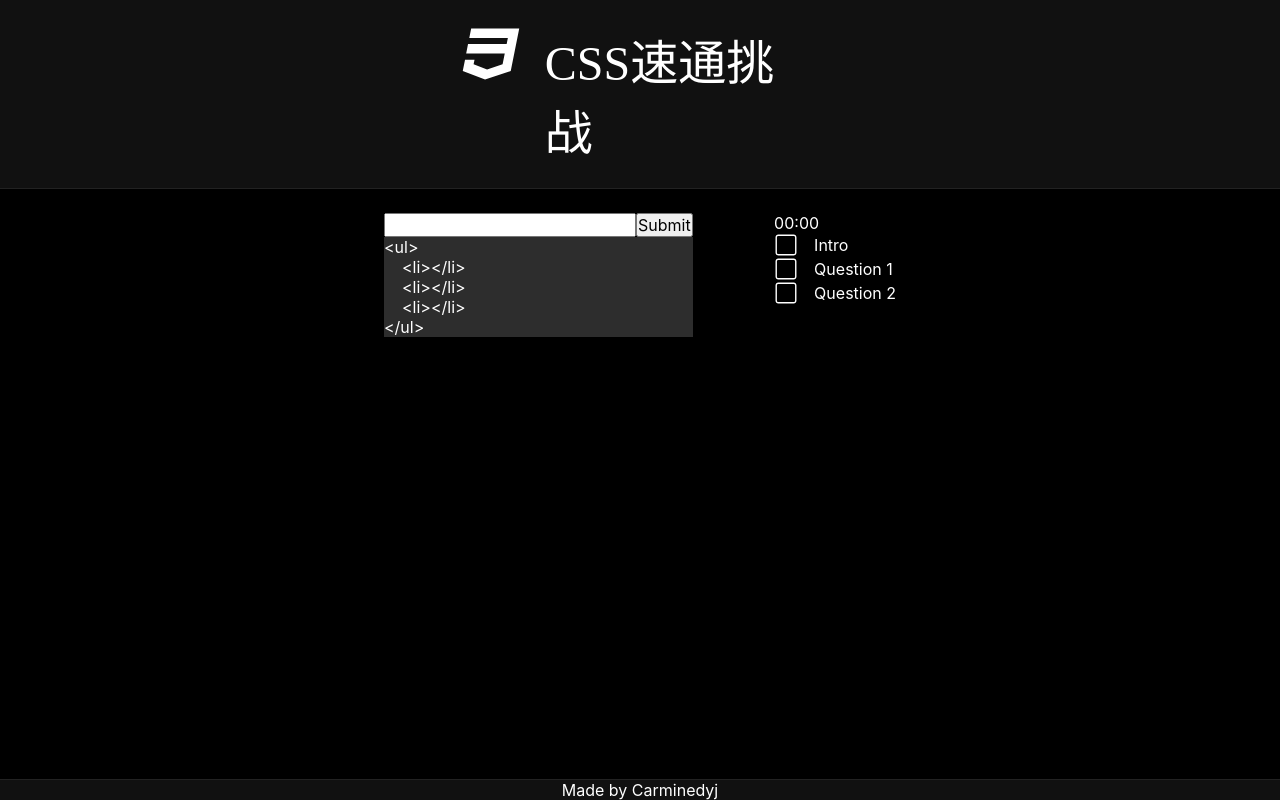
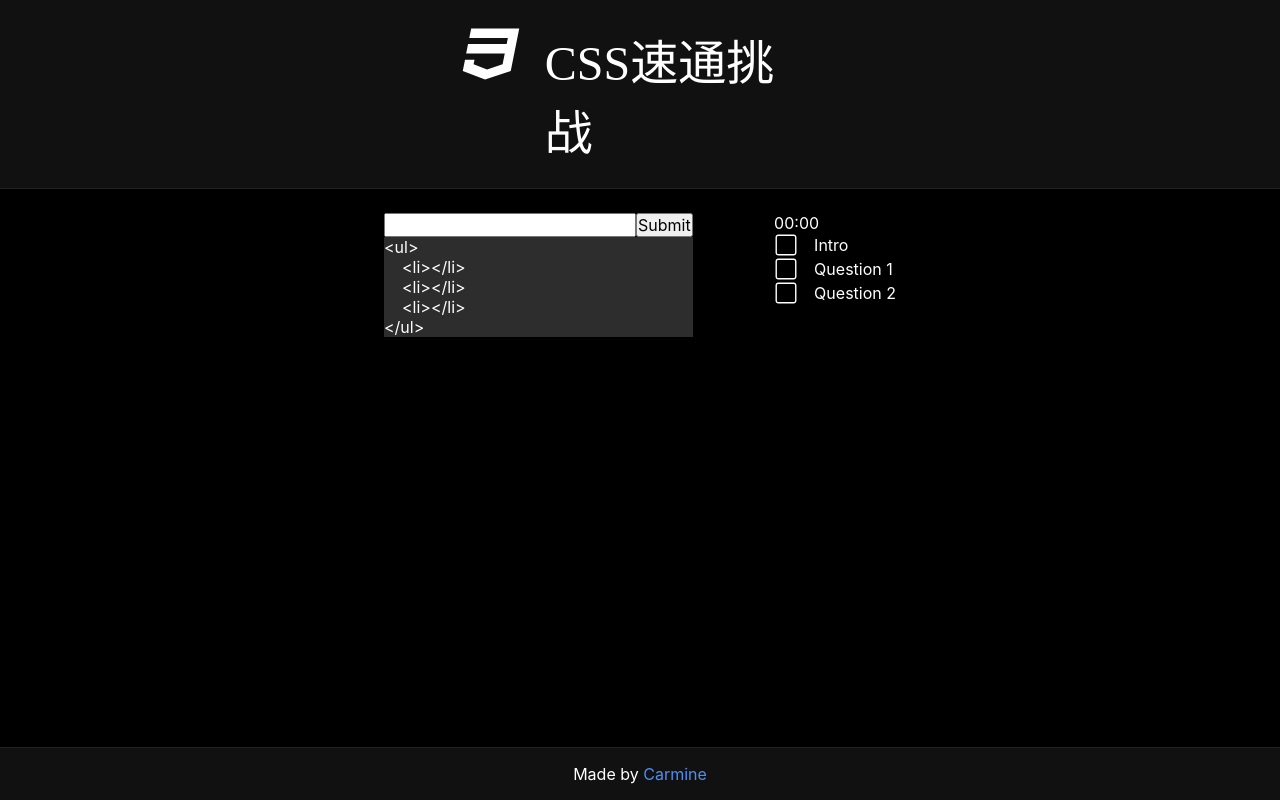
Before and after one commit to carmineDYJ/css-speedrun, a Vue app: page / in a window 1280 px wide. Built offline with nearby package versions, Linux system fonts and the light colour scheme; a web font is replaced by a local one.

Commit message:
optimize footer style

```diff
--- a/src/components/Footer.vue
+++ b/src/components/Footer.vue
@@ -4,7 +4,7 @@
 
 <template>
   <footer>
-    Made by Carminedyj
+    Made by&nbsp;<a href="https://github.com/carmineDYJ/css-speedrun/commits/main">Carmine</a>
   </footer>
 </template>
 
@@ -14,5 +14,13 @@ footer {
   color: white;
   display: flex;
   justify-content: center;
+  padding-top: 16px;
+  padding-bottom: 16px;
+  > a {
+    color: #4e8ff7
+  }
+  > a:hover {
+    color: #2f6eeb
+  }
 }
 </style>
```
